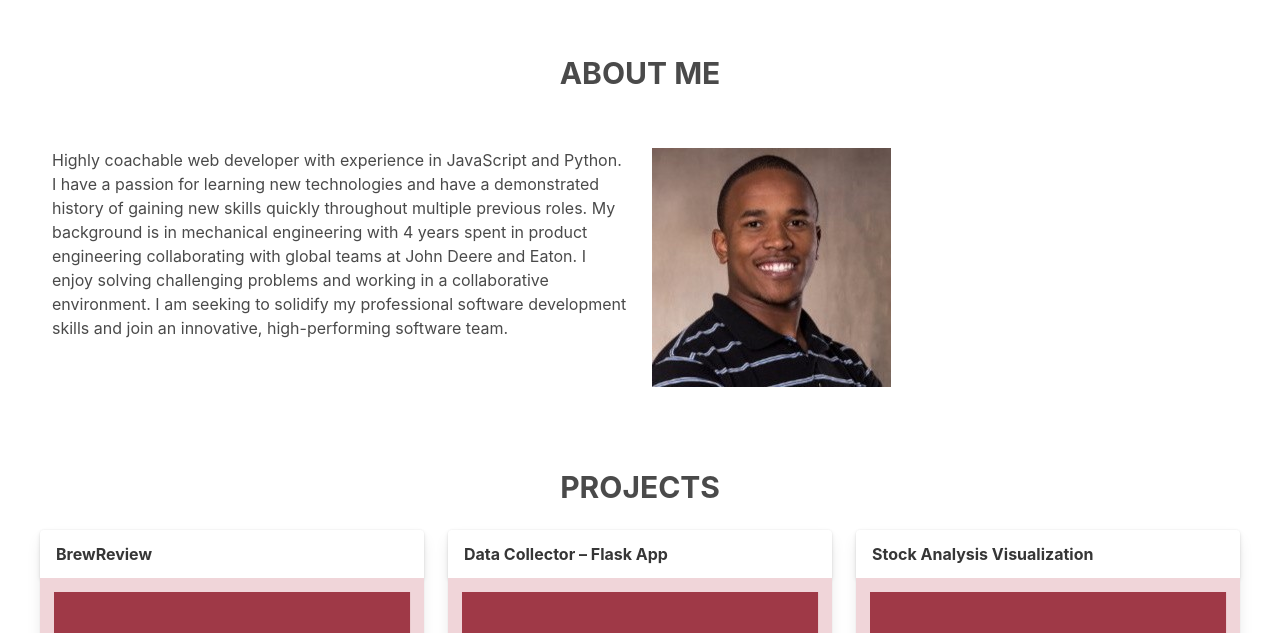
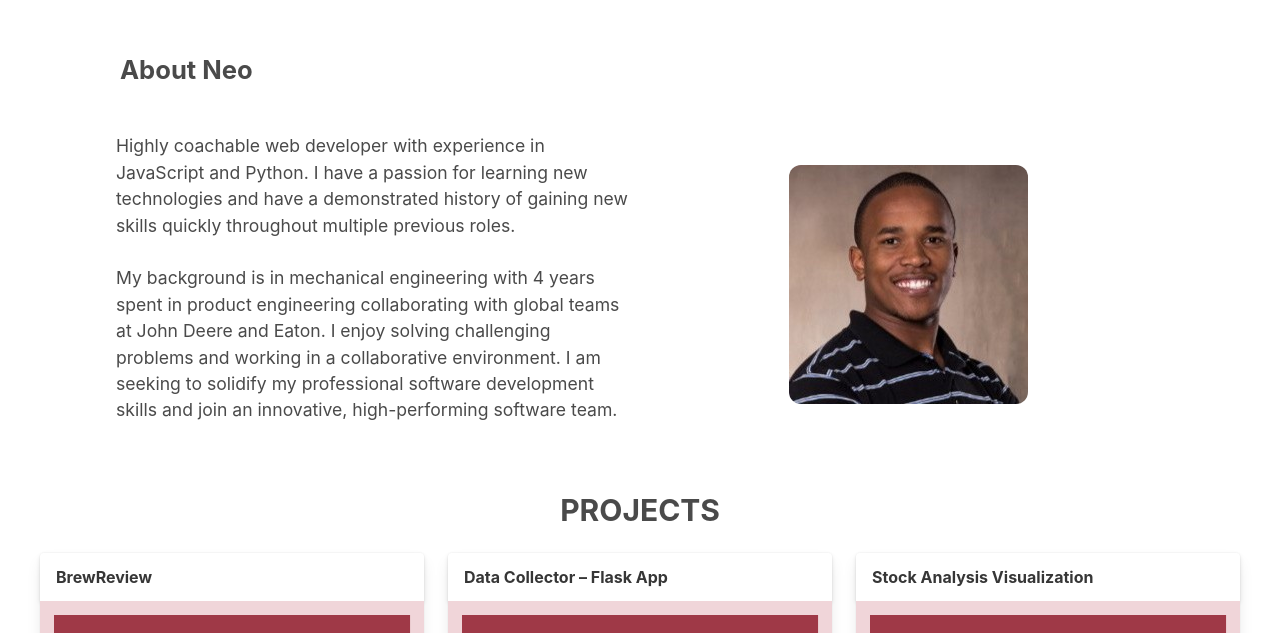
Before and after one commit to NeoElias/NeoElias.github.io, a Vue app: page / in a window 1280 px wide. Shown: the part 805-1438 px from the top of the page. Built offline with nearby package versions, Linux system fonts and the light colour scheme.

Commit message:
Style About Me page and image-container class

```diff
--- a/src/components/AboutMe.vue
+++ b/src/components/AboutMe.vue
@@ -1,20 +1,23 @@
 <template>
-  <h1>About Me</h1>
+  <h1>About Neo</h1>
   <div id="mystory" class="columns">
     <div class="column">
       <p>
         Highly coachable web developer with experience in JavaScript and Python.
         I have a passion for learning new technologies and have a demonstrated
         history of gaining new skills quickly throughout multiple previous
-        roles. My background is in mechanical engineering with 4 years spent in
-        product engineering collaborating with global teams at John Deere and
-        Eaton. I enjoy solving challenging problems and working in a
-        collaborative environment. I am seeking to solidify my professional
-        software development skills and join an innovative, high-performing
-        software team.
+        roles.
+        <br />
+        <br />
+        My background is in mechanical engineering with 4 years spent in product
+        engineering collaborating with global teams at John Deere and Eaton. I
+        enjoy solving challenging problems and working in a collaborative
+        environment. I am seeking to solidify my professional software
+        development skills and join an innovative, high-performing software
+        team.
       </p>
     </div>
-    <div class="column">
+    <div class="column image-container">
       <img alt="Profile Image" src="../assets/profile-pic.jpeg" />
     </div>
   </div>
@@ -28,13 +31,25 @@ export default {
 
 <style scoped>
 #mystory {
-  margin: 40px;
+  margin: 2rem 6.5rem;
 }
 h1 {
-  text-align: center;
-  font-size: 30px;
+  font-size: 1.6rem;
   font-weight: bold;
-  margin-bottom: 20px;
-  text-transform: uppercase;
+  margin-left: 7.5rem;
+}
+p {
+  font-size: 1.1rem;
+}
+img {
+  border-radius: 12px;
+  max-height: 239px;
+  max-width: 239px;
+}
+
+.image-container {
+  display: flex;
+  justify-content: center;
+  margin-top: 2rem;
 }
 </style>
```
